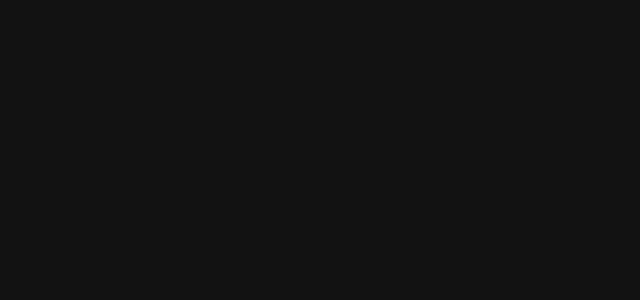
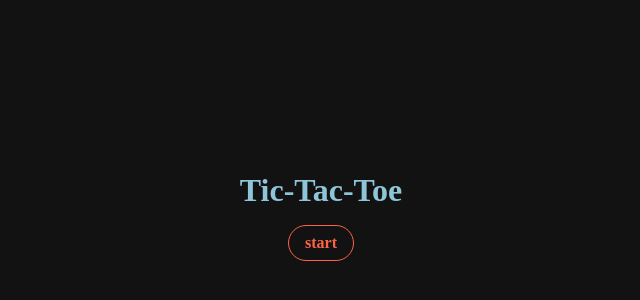
Before and after one commit to haruyuki-16278/tic-tac-toe, an Angular app: page /title in a window 1280 px wide. Before the commit this address led to /. Shown: the part 184-484 px from the top of the page, without its empty margins (319-959 px from the left). Built offline with nearby package versions, Linux system fonts and the light colour scheme.

Commit message:
パスなしのアクセスをtitleにリダイレクト、不明なパスを404に飛ばすように

```diff
--- a/src/app/app.routes.ts
+++ b/src/app/app.routes.ts
@@ -1,3 +1,15 @@
 import { Routes } from '@angular/router';
+import { TitlePage } from './pages/title-page/title-page';
+import { Unknown404 } from './pages/unknown-404/unknown-404';
 
-export const routes: Routes = [];
+export const routes: Routes = [{
+  path: "",
+  redirectTo: "title",
+  pathMatch: "full"
+}, {
+  path: "title",
+  component: TitlePage
+}, {
+  path: "**",
+  component: Unknown404
+}];
--- /dev/null
+++ b/src/app/pages/unknown-404/unknown-404.html
@@ -0,0 +1,3 @@
+<span class="unknown-404__icon">🚧</span>
+<h1>Page Not Found</h1>
+<a href="/title" class="t3-btn">Recirect to title ...{{ remaining() }}s</a>
--- /dev/null
+++ b/src/app/pages/unknown-404/unknown-404.scss
@@ -0,0 +1,15 @@
+:host {
+  width: 100%;
+  height: 100%;
+  display: flex;
+  justify-content: center;
+  align-items: center;
+  flex-direction: column;
+  row-gap: 16px;
+}
+
+.unknown-404__icon {
+  font-size: 128px;
+  width: fit-content;
+  margin: 0 auto;
+}
--- /dev/null
+++ b/src/app/pages/unknown-404/unknown-404.ts
@@ -0,0 +1,20 @@
+import { Component, OnInit, signal } from '@angular/core';
+import { interval } from 'rxjs';
+
+@Component({
+  selector: 'app-unknown-404',
+  imports: [],
+  templateUrl: './unknown-404.html',
+  styleUrl: './unknown-404.scss',
+})
+export class Unknown404 implements OnInit{
+  protected remaining = signal(5);
+  ngOnInit(): void {
+    interval(1000).subscribe(() => {
+      if (this.remaining() === 1) {
+        location.href = "/"
+      }
+      this.remaining.set(this.remaining() - 1);
+    })
+  }
+}
```
Also changed, not shown: 1 other file (tests, documents, lock files or other folders).
